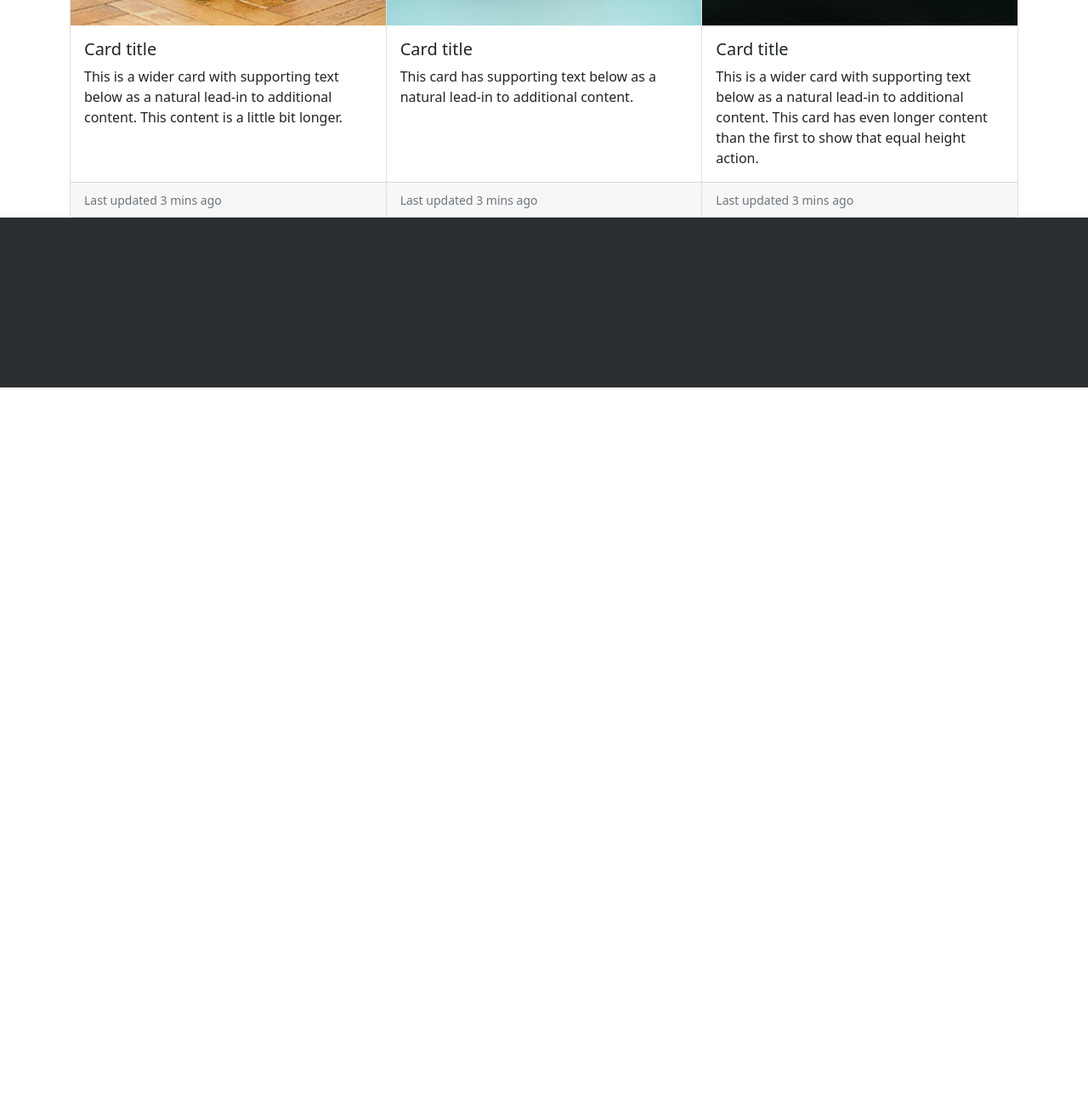
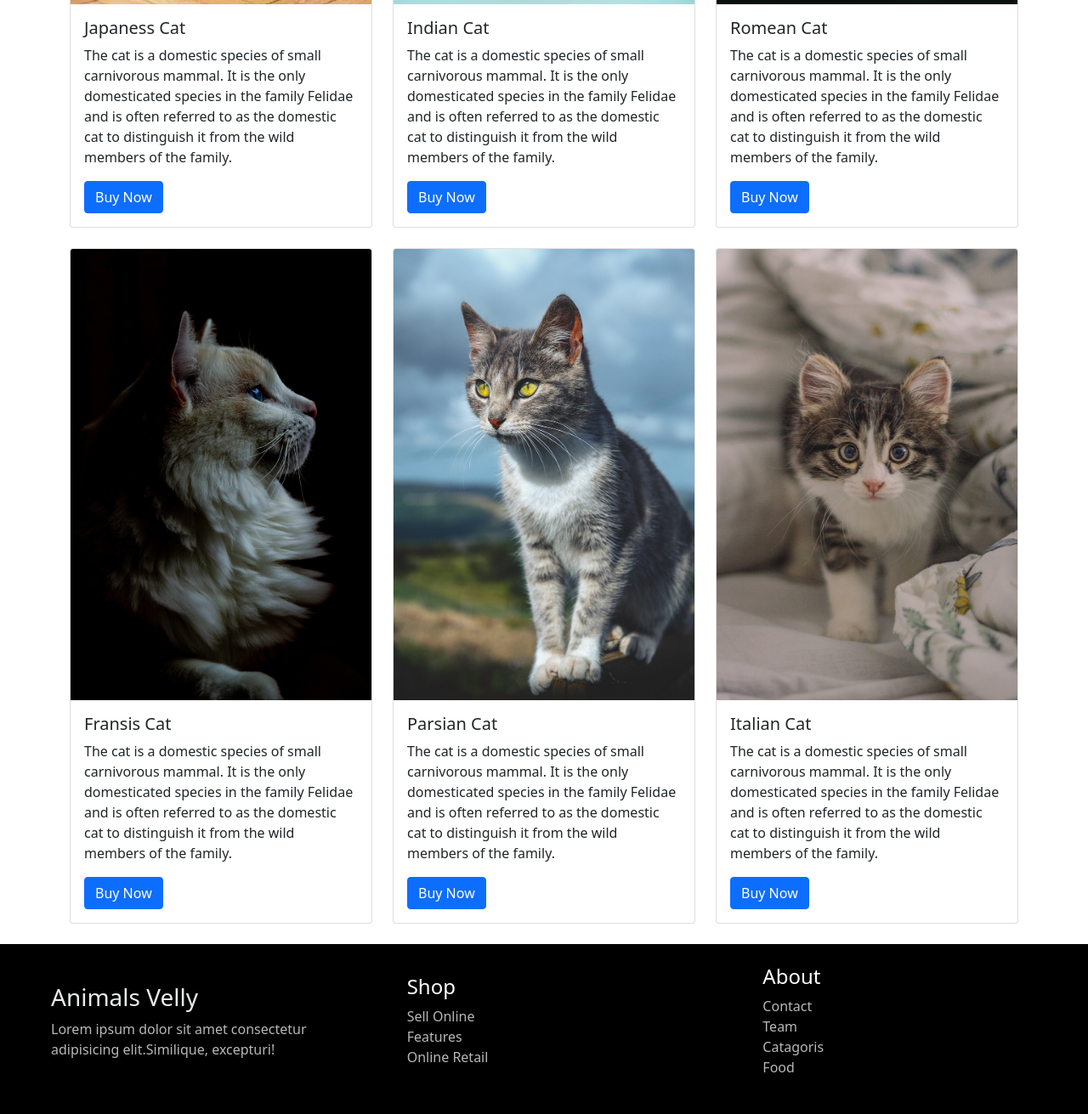
Before and after one commit to joy-sarkar/Animals-velly, a plain HTML site: page index.html in a window 1280 px wide. Shown: the part 950-2261 px from the top of the page at 85% size. Before the commit the page ends 1406 px from the top, so only its background shows below. Drawn offline with nearby package versions, Linux system fonts and the light colour scheme.

Commit message:
footer add

```diff
--- a/index.html
+++ b/index.html
@@ -92,40 +92,85 @@
                   <span class="visually-hidden">Next</span>
                 </button>
               </div>
+            </div>
         </section>
 
     </header>
     <main>
         <section class="container mt-5">
             <div class="card-group">
+               <div class="row gy-4">
+                   <div class="col-12 col-md-6 col-lg-4">
                     <div class="card">
                         <img src="images/card/card-1.jpg" class="card-img-top" alt="...">
                         <div class="card-body">
-                    <h5 class="card-title">Card title</h5>
-                    <p class="card-text">This is a wider card with supporting text below as a natural lead-in to additional content. This content is a little bit longer.</p>
+                          <h5 class="card-title">Japaness Cat</h5>
+                          <p class="card-text">The cat is a domestic species of small carnivorous mammal. It is the only domesticated species in the family Felidae and is often referred to as the domestic cat to distinguish it from the wild members of the family.</p>
                         </div>
-                  <div class="card-footer">
-                    <small class="text-muted">Last updated 3 mins ago</small>
+                        <div>
+                          <div class="btn btn-primary ms-3 mb-3">Buy Now</div>
                         </div>
                       </div>
+                   </div>
+                   <div class="col-12 col-md-6 col-lg-4">
                     <div class="card">
-                  <img src="images/card/card-2.jpg" class="card-img-top" alt="...">
+                        <img src="images/card/card-2.jpg" class="card-img-top" alt="Indian Cat">
                         <div class="card-body">
-                    <h5 class="card-title">Card title</h5>
-                    <p class="card-text">This card has supporting text below as a natural lead-in to additional content.</p>
+                          <h5 class="card-title">Indian Cat</h5>
+                          <p class="card-text">The cat is a domestic species of small carnivorous mammal. It is the only domesticated species in the family Felidae and is often referred to as the domestic cat to distinguish it from the wild members of the family.</p>
                         </div>
-                  <div class="card-footer">
-                    <small class="text-muted">Last updated 3 mins ago</small>
+                        <div>
+                            <div class="btn btn-primary ms-3 mb-3">Buy Now</div>
                         </div>
                       </div>
+                   </div>
+                   <div class="col-12 col-md-6 col-lg-4">
                     <div class="card">
                         <img src="images/card/card-3.jpg" class="card-img-top" alt="...">
                         <div class="card-body">
-                    <h5 class="card-title">Card title</h5>
-                    <p class="card-text">This is a wider card with supporting text below as a natural lead-in to additional content. This card has even longer content than the first to show that equal height action.</p>
+                          <h5 class="card-title">Romean Cat</h5>
+                          <p class="card-text">The cat is a domestic species of small carnivorous mammal. It is the only domesticated species in the family Felidae and is often referred to as the domestic cat to distinguish it from the wild members of the family.</p>
                         </div>
-                  <div class="card-footer">
-                    <small class="text-muted">Last updated 3 mins ago</small>
+                        <div>
+                            <div class="btn btn-primary ms-3 mb-3">Buy Now</div>
+                        </div>
+                      </div>
+                   </div>
+                   <div class="col-12 col-md-6 col-lg-4">
+                    <div class="card">
+                        <img src="images/card/card-4.jpg" class="card-img-top" alt="...">
+                        <div class="card-body">
+                          <h5 class="card-title">Fransis Cat</h5>
+                          <p class="card-text">The cat is a domestic species of small carnivorous mammal. It is the only domesticated species in the family Felidae and is often referred to as the domestic cat to distinguish it from the wild members of the family.</p>
+                        </div>
+                        <div>
+                          <div class="btn btn-primary ms-3 mb-3">Buy Now</div>
+                        </div>
+                      </div>
+                   </div>
+                   <div class="col-12 col-md-6 col-lg-4">
+                    <div class="card">
+                        <img src="images/card/card-5.jpg" class="card-img-top" alt="...">
+                        <div class="card-body">
+                          <h5 class="card-title">Parsian Cat</h5>
+                          <p class="card-text">The cat is a domestic species of small carnivorous mammal. It is the only domesticated species in the family Felidae and is often referred to as the domestic cat to distinguish it from the wild members of the family.</p>
+                        </div>
+                        <div>
+                            <div class="btn btn-primary ms-3 mb-3">Buy Now</div>
+                        </div>
+                      </div>
+                   </div>
+                   <div class="col-12 col-md-6 col-lg-4">
+                    <div class="card">
+                        <img src="images/card/card-6.jpg" class="card-img-top" alt="...">
+                        <div class="card-body">
+                          <h5 class="card-title">Italian Cat</h5>
+                          <p class="card-text">The cat is a domestic species of small carnivorous mammal. It is the only domesticated species in the family Felidae and is often referred to as the domestic cat to distinguish it from the wild members of the family.</p>
+                        </div>
+                        <div>
+                        <div class="btn btn-primary ms-3 mb-3">Buy Now</div>
+                        </div>
+                      </div>
                    </div>
               </div>
             </div>
@@ -133,8 +178,30 @@
 
     </main>
     <footer>
-        <section class="bg-footer">
-
+        <section class="bg-footer mt-4">
+            <div class="row d-flex  justify-content-between align-items-center p-4">
+                <div class="col-12 col-md-4 col-lg-4 ps-5">
+                    <h3 class=" footer-highlight">Animals Velly</h3>
+                    <p class="footer-small-text">Lorem ipsum dolor sit amet consectetur adipisicing elit.Similique, excepturi!</p>
+                </div>
+                <div class="col-12 col-md-4 col-lg-4 ps-5">
+                    <h4 class="text-white">Shop</h4>
+                    <ul class="list-unstyled">
+                        <li><a class=" footer-small-text text-decoration-none" href="#">Sell Online</a></li>
+                        <li><a class=" footer-small-text text-decoration-none" href="#">Features</a></li>
+                        <li><a class=" footer-small-text text-decoration-none" href="#">Online Retail</a></li>
+                    </ul>
+                </div>
+                <div class="col-12 col-md-4 col-lg-4 ps-5">
+                    <h4 class="text-white">About</h4>
+                    <ul class="list-unstyled">
+                        <li><a class=" footer-small-text text-decoration-none" href="#">Contact</a></li>
+                        <li><a class=" footer-small-text text-decoration-none" href="#">Team</a></li>
+                        <li><a class=" footer-small-text text-decoration-none" href="#">Catagoris</a></li>
+                        <li><a  class="footer-small-text text-decoration-none" href="#">Food</a></li>
+                    </ul>
+                </div>
+            </div>
     </section>
     </footer>
 
--- a/style.css
+++ b/style.css
@@ -2,6 +2,15 @@
     background: #c7edee;
 }
 .bg-footer{
-    background-color: #2b2f31;
-    height: 200px;
+    background-color:#000000;
+    height: 400px;
 }
+.footer-highlight{
+    color:#eaecec;
+}
+.footer-small-text{
+    color: rgba(224, 221, 221, 0.829);
+}
+hr{
+    border: 4px solid black;
+}
```
Also changed, not shown: images/card/card-4.jpg (added), images/card/card-5.jpg (added), images/card/card-6.jpg (added). Lines whose indentation alone changed are shown as unchanged.
